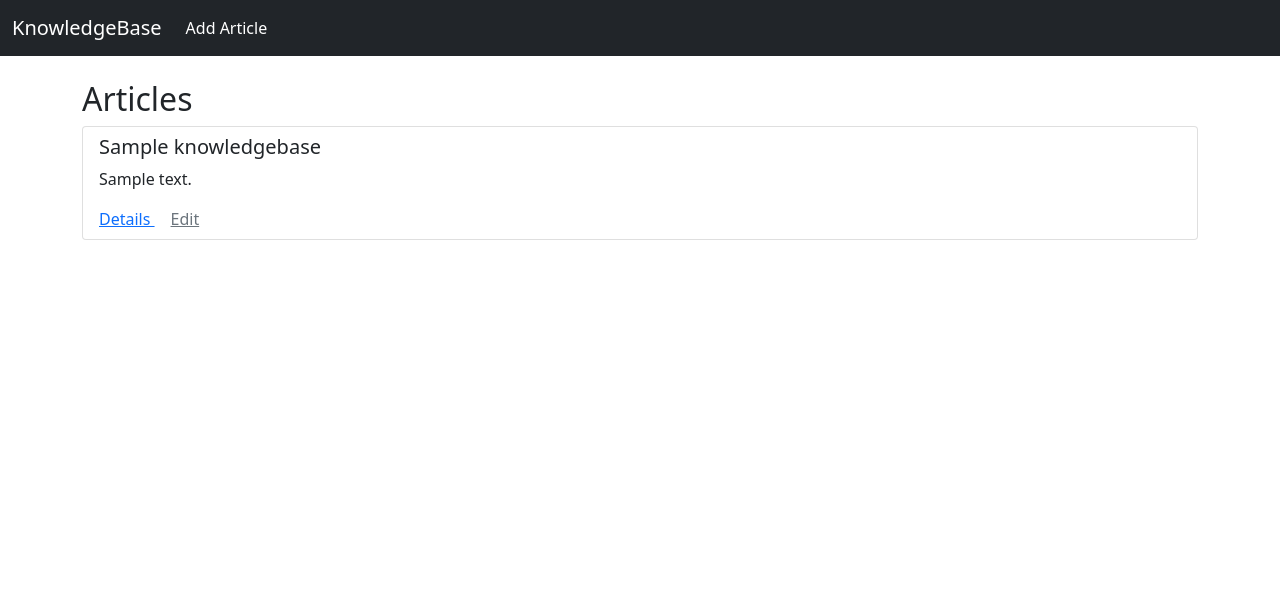
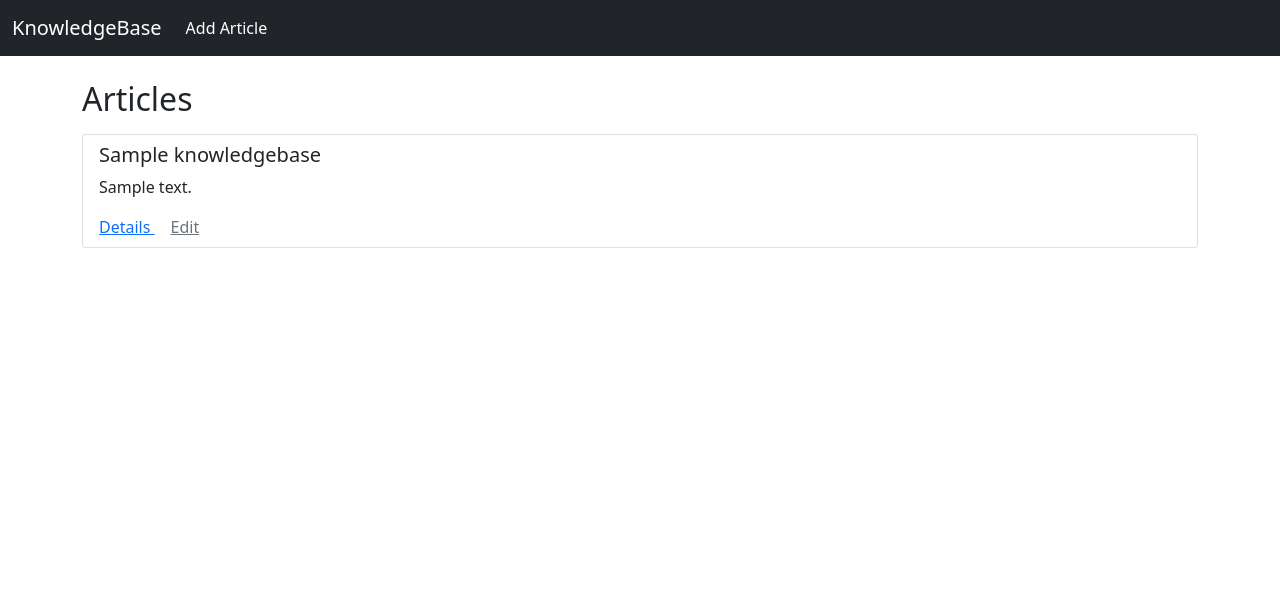
Before and after one commit to cyrillsemenov/ZeroLevelSupport, a Django app: page /questions/ in a window 1280 px wide. Shown: the top 609 px of the page. Run offline with Django 5.2, Linux system fonts and the light colour scheme; tables that the repository leaves empty hold one stand-in row (values such as "Sample post").

Commit message:
fix design

```diff
--- a/question_app/templates/question_app/article_list.html
+++ b/question_app/templates/question_app/article_list.html
@@ -1,8 +1,8 @@
 {% extends "base.html" %} {% block content %}
 <h2>Articles</h2>
-<div class="h-100 d-grid gap-3">
+<div class="container h-100">
   {% for article in articles %}
-  <div class="card" style="height: fit-content">
+  <div class="row my-2 card" style="height: fit-content">
     <div class="card-body py-2">
       <h5
         class="card-title"
```
Also changed, not shown: question_app/templates/question_app/similar_articles.html (+4 -4 lines).
